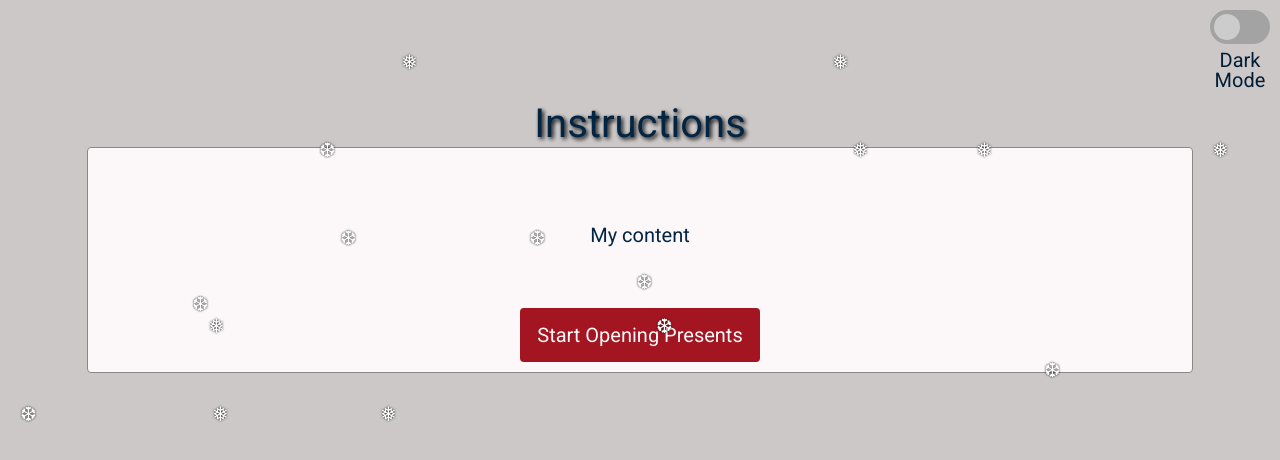
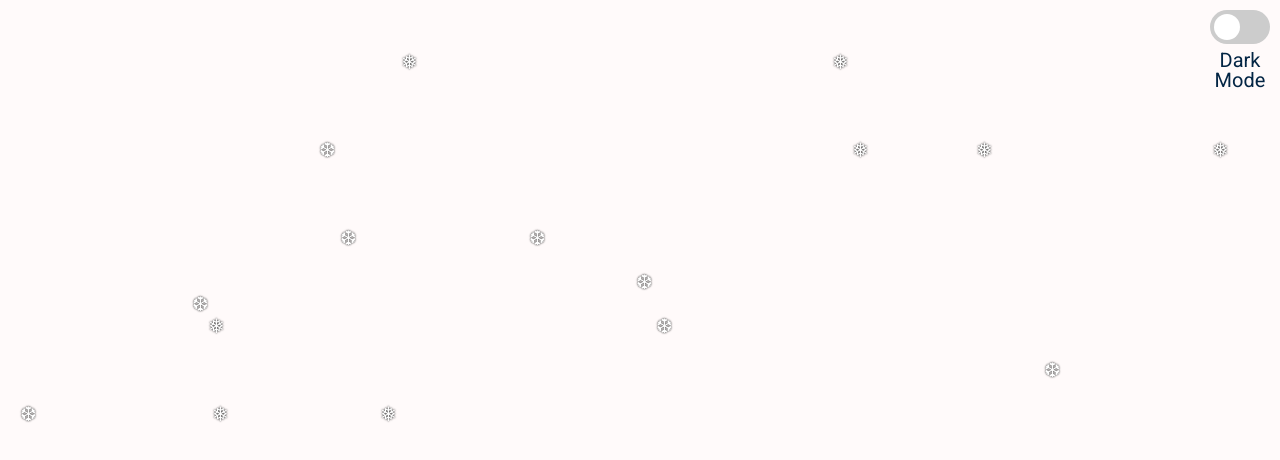
Before and after one commit to thekkathy/Present-Pop, a React (Create React App) app in the folder client/: page / in a window 1280 px wide. Shown: the top 460 px of the page. Built offline with nearby package versions, Linux system fonts and the light colour scheme; no server answers.

Commit message:
dark light mode

```diff
--- a/client/src/components/App.js
+++ b/client/src/components/App.js
@@ -23,7 +23,6 @@ class App extends React.Component {
             <div>
                 <Router history={history}>
                     <Header />
-                    <Route path="/" exact component={Instructions} />
                     <Route path="/openPresent" exact component={OpenPresent} />
                     <Route path="/load" exact component={Load} />
                     <Route path="/present/:id" exact component={Present} />
--- a/client/src/components/CSS/ToggleMode.css
+++ b/client/src/components/CSS/ToggleMode.css
@@ -1,5 +1,6 @@
 body {
-    background-color:magenta;
+    /*background-color:magenta;*/
+    background-color:#032544;
     color: white;
     text-shadow:2px 2px 4px black;
     margin: 0px;
--- a/client/src/components/ToggleMode.js
+++ b/client/src/components/ToggleMode.js
@@ -54,7 +54,6 @@ class ToggleMode extends React.Component {
                     </label>
                 </div>
                 <script>
-                    {document.body.classList.toggle("dark")}
                     {document.body.classList.toggle("light")}
                 </script>
             </div>
```
